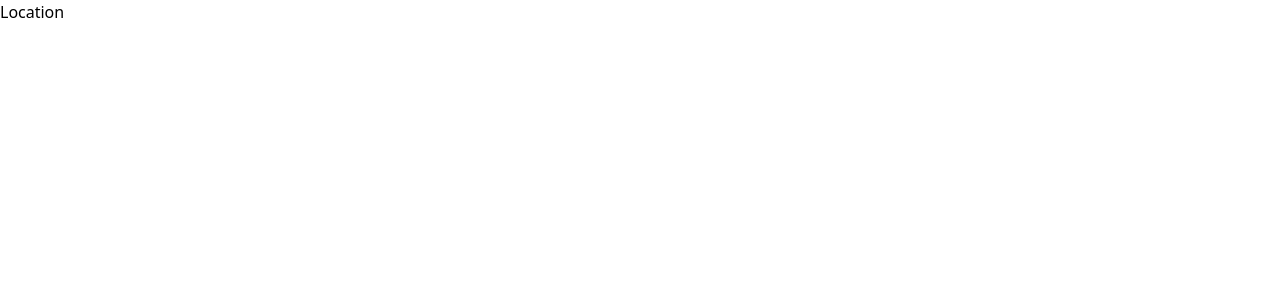
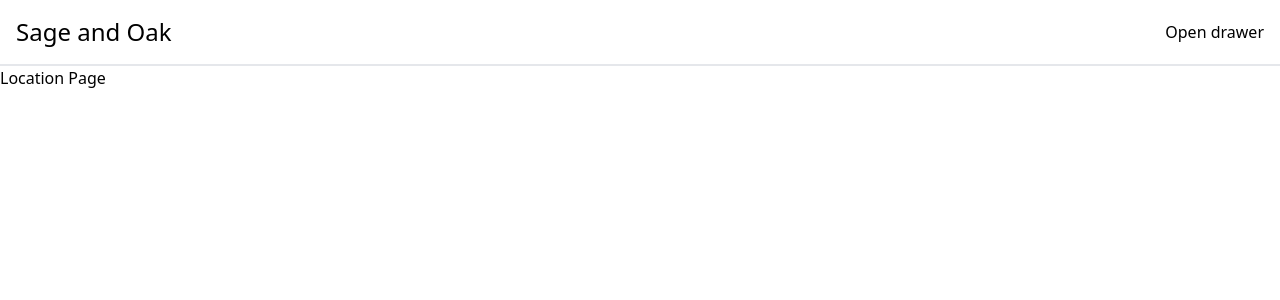
Before and after one commit to Ozzy-codes/React_S.A.O, a React (Create React App) app: page /location/1 in a window 1280 px wide. Shown: the top 300 px of the page. Built offline with nearby package versions, Linux system fonts and the light colour scheme.

Commit message:
add children to root path, update nav links

```diff
--- a/src/index.js
+++ b/src/index.js
@@ -12,11 +12,13 @@ const router = createBrowserRouter([
   {
     path: "/",
     element: <App />,
-    errorElement: <ErrorPage />
-  },
-  {
-    path: "location/:locationId",
-    element: <Location />
+    errorElement: <ErrorPage />,
+    children: [
+      {
+        path: "location/:locationId",
+        element: <Location />
+      }
+    ]
   }
 ])
 
--- a/src/routes/App-copy.js
+++ b/src/routes/App-copy.js
@@ -1,3 +1,4 @@
+import { Outlet, Link } from "react-router-dom"
 import { useState } from "react"
 
 function App() {
@@ -13,14 +14,27 @@ function App() {
         <button onClick={handleClick}>Open drawer</button>
       </div>
       {isOpen && (
-        <div className="px-4">
-          <div className="py-2 border-b-2">HOME</div>
-          <div className="py-2 border-b-2">LOCATION</div>
-          <div className="py-2 border-b-2">PHOTOS</div>
-          <div className="py-2 border-b-2">AVAILABILITY</div>
-          <div className="py-2 border-b-2">REVIEWS</div>
+        <div className="px-4 flex flex-col">
+          <Link
+            onClick={handleClick}
+            to={`/`}
+            className="py-2 border-b-2">
+            HOME
+          </Link>
+          <Link
+            onClick={handleClick}
+            to={`location/1`}
+            className="py-2 border-b-2">
+            LOCATION
+          </Link>
+          <Link className="py-2 border-b-2">PHOTOS</Link>
+          <Link className="py-2 border-b-2">AVAILABILITY</Link>
+          <Link className="py-2 border-b-2">REVIEWS</Link>
         </div>
       )}
+      <div>
+        <Outlet />
+      </div>
     </div>
   )
 }
--- a/src/routes/Location.jsx
+++ b/src/routes/Location.jsx
@@ -1,3 +1,3 @@
 export default function Location() {
-  return <div>Location</div>
+  return <div>Location Page</div>
 }
```
